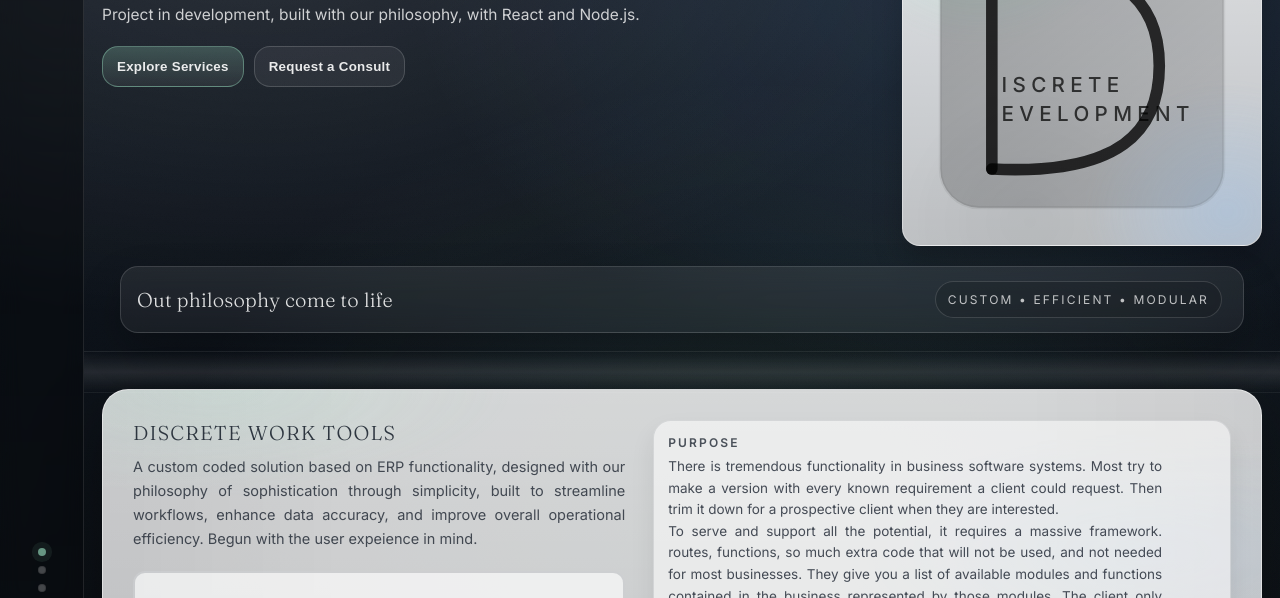
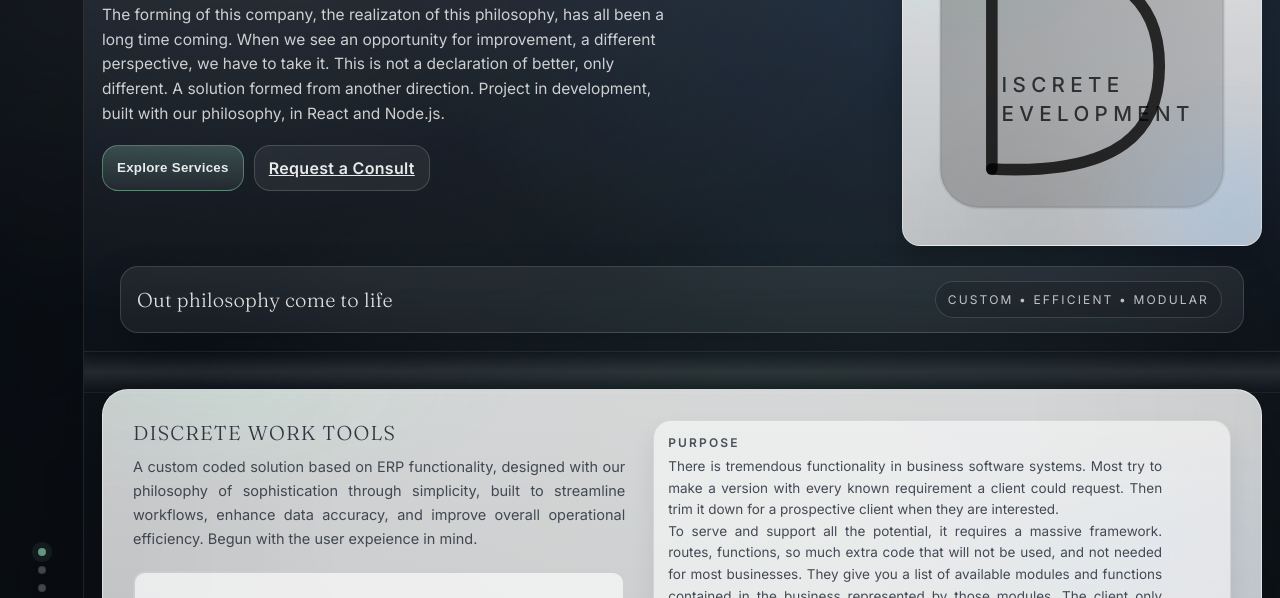
Before and after one commit to kjwagner613/new-discrete-dev-site, a plain HTML site: page software.html in a window 1280 px wide. Shown: the part 190-788 px from the top of the page. Drawn offline with Linux system fonts and the light colour scheme.

Commit message:
suggestions incorporated

```diff
--- a/software.html
+++ b/software.html
@@ -50,11 +50,17 @@
           <div class="eyebrow"><span class="pip"></span> Discrete Development</div>
           <h1>Software Sample</h1>
           <p class="sub">
-            Project in development, built with our philosophy, with React and Node.js.
+            The forming of this company, the realizaton of this philosophy, has all been a long time coming. When we see
+            an opportunity for improvement, a different perspective, we have to take it. This is not a declaration of better, only
+            different. A solution formed from another direction.
+            Project in development, built with our philosophy, in React and Node.js.
           </p>
           <div class="hero-actions">
             <button class="btn primary" type="button" data-scroll="#architecture">Explore Services</button>
-            <button class="btn" type="button" data-scroll="#contact">Request a Consult</button>
+            <a href="https://outlook.office.com/bookwithme/user/9eafa579c1574ff7b1e9e9f767d1d162@discrete-dev.com/meetingtype/ucGy9M7mV0eMIAi4jWEbcw2?anonymous&ismsaljsauthenabled&ep=mlink"
+              class="btn" type="button" target="_blank">
+              Request a Consult
+            </a>
           </div>
         </div>
 
```
Also changed, not shown: contact.html (+1 -1 lines), corporateSvcs.html (+10 -4 lines), index.html (+4 -1 lines), philosophy.html (+7 -4 lines), smallBusinessSvcs.html (+7 -3 lines), technology.html (+6 -2 lines).
